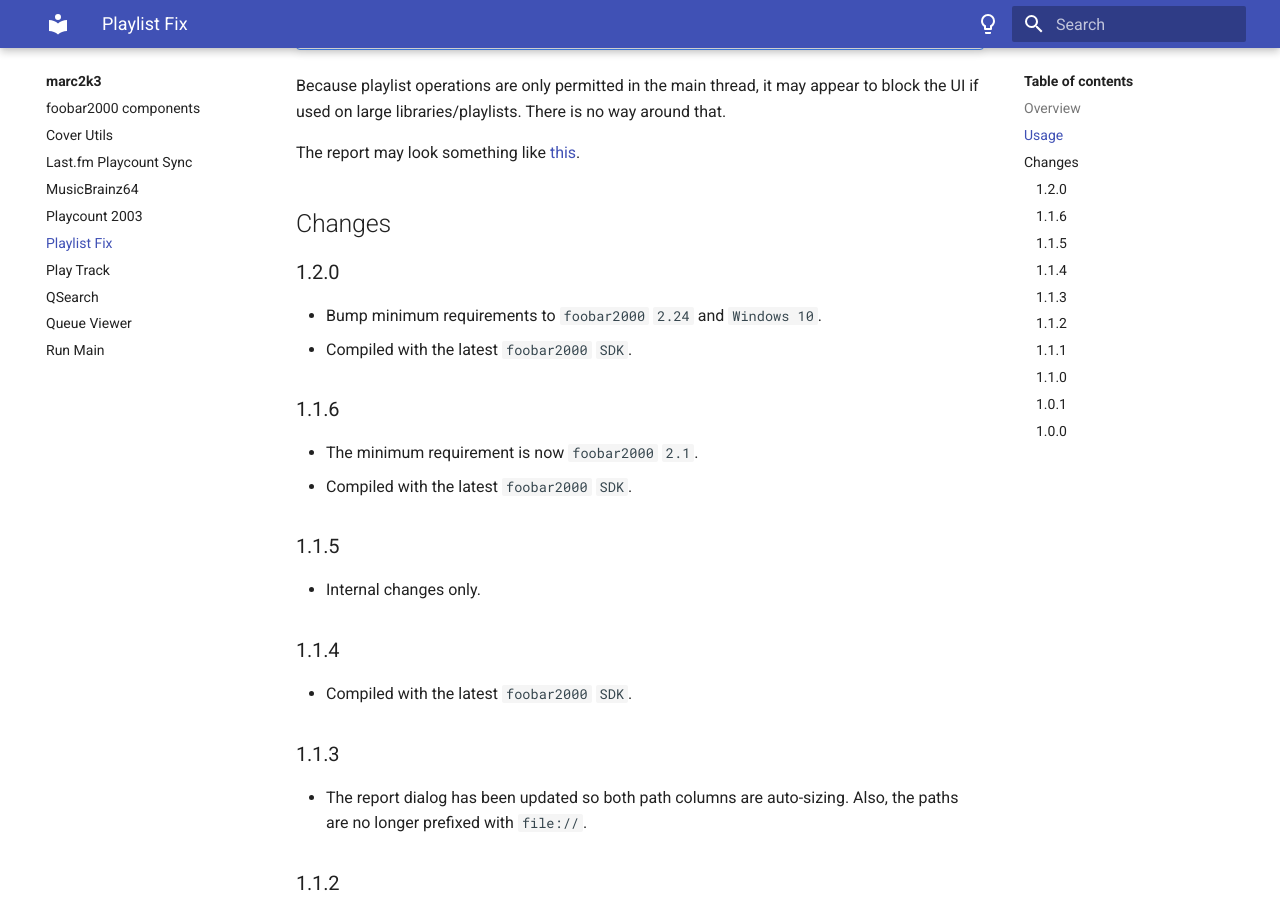
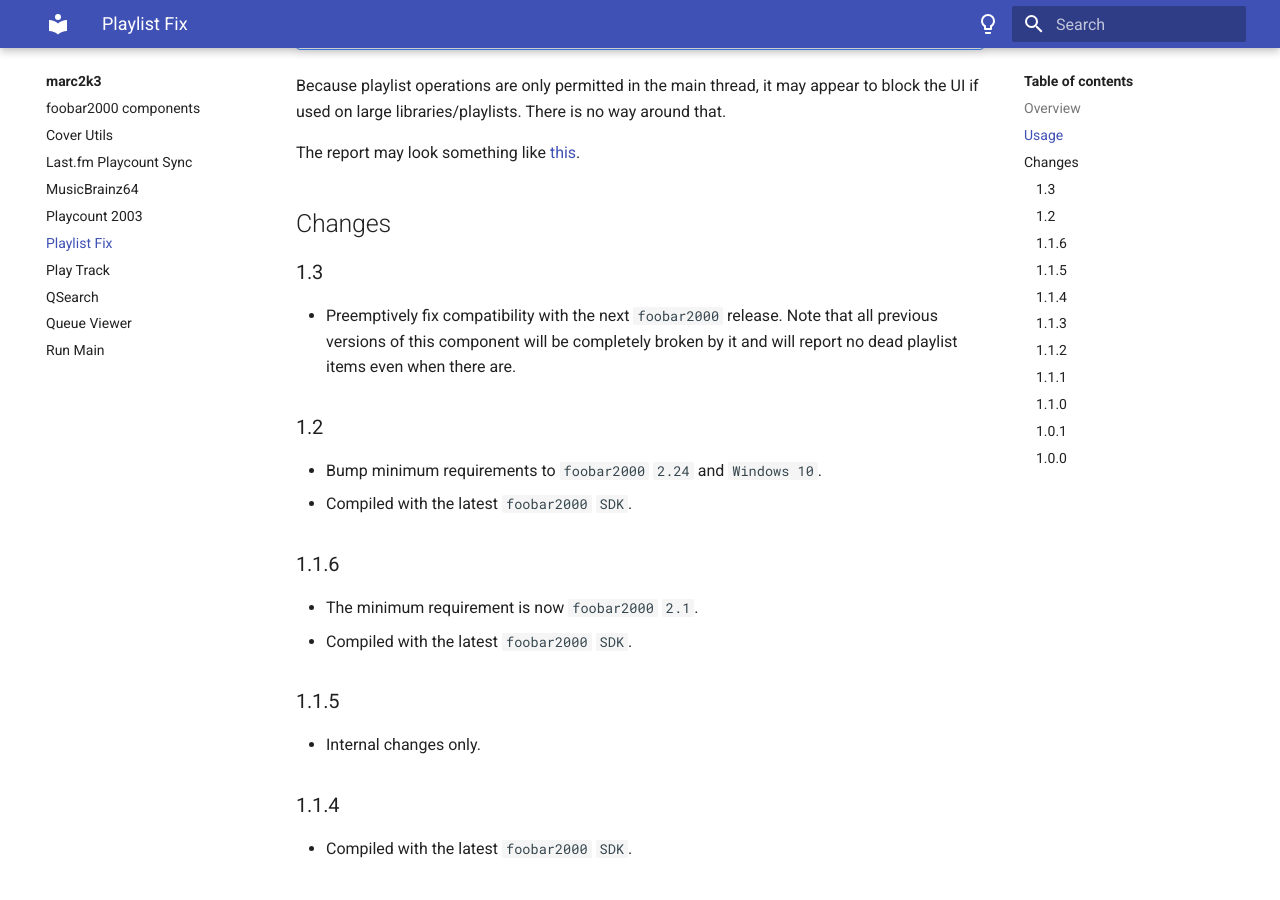
Before and after one commit to marc2k3/marc2k3.github.io, an MkDocs documentation site: the page built from docs/component/playlist-fix.md, in a window 1280 px wide and 900 px high, scrolled down 735 px. Built offline with MkDocs 1.6.1 and Material for MkDocs 9.7.7, drawn with Linux system fonts in a browser that asks for light colours.

Commit message:
Playlist Fix 1.3

```diff
--- a/docs/component/playlist-fix.md
+++ b/docs/component/playlist-fix.md
@@ -29,7 +29,12 @@
 
 ## Changes
 
-### 1.2.0
+### 1.3
+- Preemptively fix compatibility with the next `foobar2000` release. Note that
+all previous versions of this component will be completely broken by it and
+will report no dead playlist items even when there are.
+
+### 1.2
 - Bump minimum requirements to `foobar2000` `2.24` and `Windows 10`.
 - Compiled with the latest `foobar2000` `SDK`.
 
```
Also changed, not shown: docs/index.md (+1 -1 lines).
